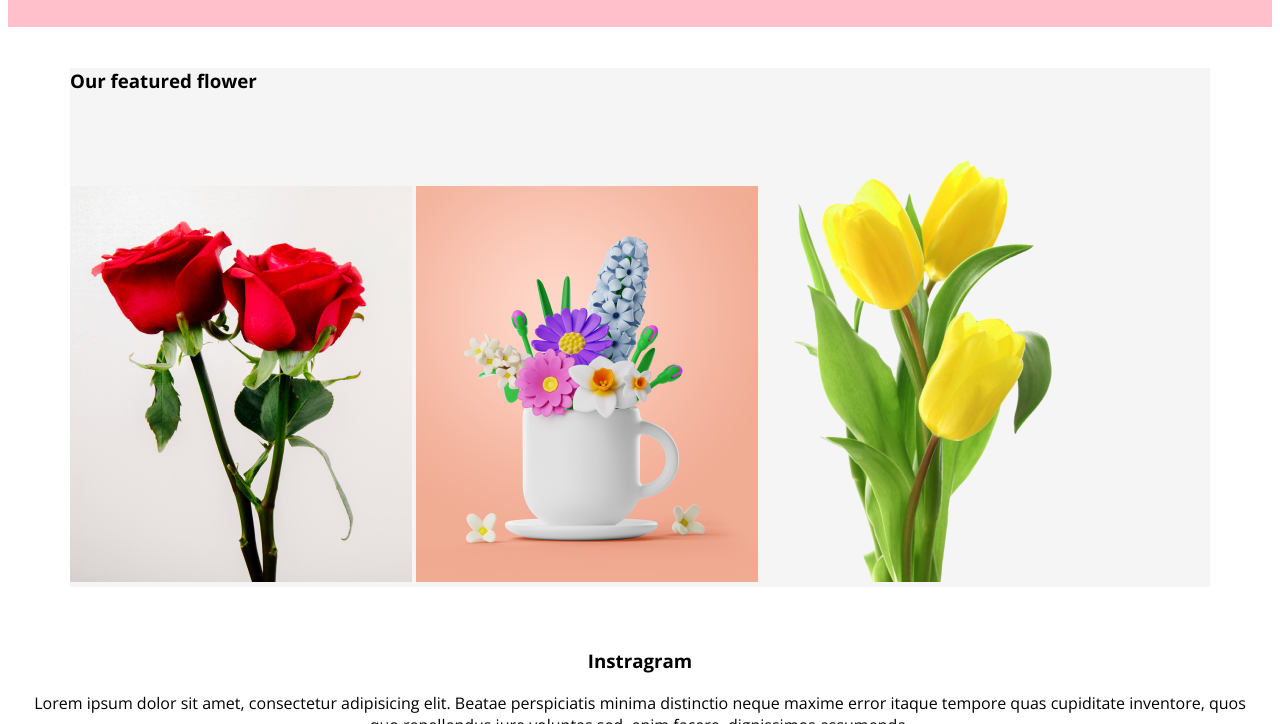
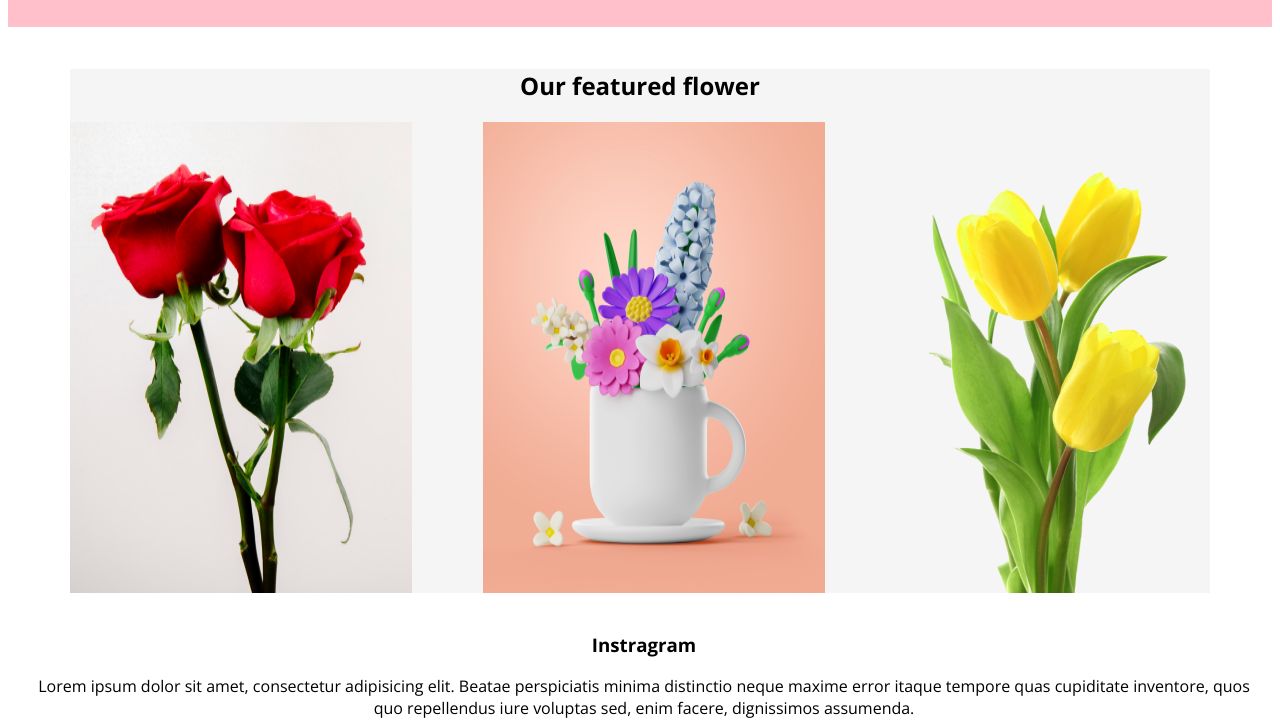
Before and after one commit to Shamsul477/flowershop-assignment, a plain HTML site: page webdeveloper-flowershop-assignment/index.html in a window 1280 px wide. Shown: the part 469-1193 px from the top of the page. Drawn offline with nearby package versions, Linux system fonts and the light colour scheme.

Commit message:
flower container added

```diff
--- a/webdeveloper-flowershop-assignment/index.html
+++ b/webdeveloper-flowershop-assignment/index.html
@@ -15,9 +15,9 @@
         <nav>
             <div class="banner">
                 <div class="banner-content">
-                    <h3 class="banner-greting">Let's make
+                    <h1 class="banner-greting">Let's make
                         beautiful flowers a
-                        part of your life.</h3>
+                        part of your life.</h1>
                         <p>Lorem ipsum dolor sit amet consectetur adipisicing elit. Neque, illum at animi maiores eius esse explicabo, vero modi quia pariatur, aliquid reprehenderit voluptas placeat fugit aspernatur in. Quidem, soluta ducimus!</p>
                         <button class="btn-primary">shop now</button>
 
@@ -31,25 +31,32 @@
 
 
         <main>
-            <h3 class="section-title">Our featured flower</h3>
-            <div id="ui-container">
+            <h2 class="section-title">Our featured flower</h2>
+            <div class="ui-container">
                 <img src="Flower Asset/Rectangle 6.png" alt="">
                 <img src="Flower Asset/Rectangle 5.png" alt="">
                 <img src="Flower Asset/pngwing 7.png" alt="">
+            </div>
+        </main>
+
+
+        <section>
+            <div class="paragraph-container">
+                <div class="paragraph">
+                <img src="Flower Asset/Group 57.png" alt="">
+                <h4 class="paragraph-title">Same Day delivery.click & collect </h4>
+                <img src="Flower Asset/Group 58.png" alt="">
+                <h4 class="paragraph-title">Fresh flower and local flower. </h4>
+                <img src="Flower Asset/Group 59.png" alt="">
+                <h4 class="paragraph-title">24/7 free support. </h4>
+                </div>
+            </div>
+        </section>
 
 
 
 
-            </div>
-
-
-
-
-                </section>
-
-                </div>
-        </main>
-        <br>
+<section>
         <div class="skills-container">
         <div class="skill">
             <h3 class="banner-greting">Instragram</h3>
@@ -60,13 +67,27 @@
             <img src="Flower Asset/Rectangle 6.png" alt="">
         </div>
     </div>
-    <section>
-
-    </div>
+</section>
+<br>
 
 
+
+    <section>
+        <div class="flower container">
+            <div class="flower">
+<h5 class="flower-title">Hot deal.Sale up to 25% off</h5>
+<p>t is a long established fact that a reader will be distracted by the readable
+    content of a page when looking at its layout.</p>
+    <button class="btn-primary">Sign Up</button>
+
+
+            </div>
+        </div>
     </section>
 
+
+
+<br>
 
 
 
--- a/webdeveloper-flowershop-assignment/style/flower.css
+++ b/webdeveloper-flowershop-assignment/style/flower.css
@@ -22,7 +22,7 @@ background-position: bottom right;
 }
 .banner-gretting{
     font-size: 500px;
-    margin-bottom: 0px;
+    margin: auto;
 }
 .btn-primary{
     border-radius: 10px;
@@ -60,8 +60,8 @@ main section{
 .skills-container{
     display:flex;
     text-align: center;
-    gap:20px;
-    justify-content: space-around;
+    gap:10px;
+    justify-content: space-between;
 
 
 }
@@ -82,9 +82,30 @@ main section{
     background-image: linear-gradient();
     text-align: center;
     margin: auto;
+    justify-content: space-between;
 }
 .section-title{
-    display:flex
+    display:flex;
     text-align: center;
     justify-content: space-around;
 }
+.paragraph-container{
+    display: flex;
+    text-align: center;
+    margin: auto;
+    justify-content: space-between;
+
+}
+.paragraph{
+    padding:20px;
+    border-radius:0px;
+    background: #fff;
+    position: absolute;
+    box-shadow: 0PX 6PX 0PX 0PX(0, 0,0, 0.96);
+    display: flex;
+    justify-content: space-between;
+}
+.flower {
+    display: flex;
+    justify-content: space-between;
+}
```
